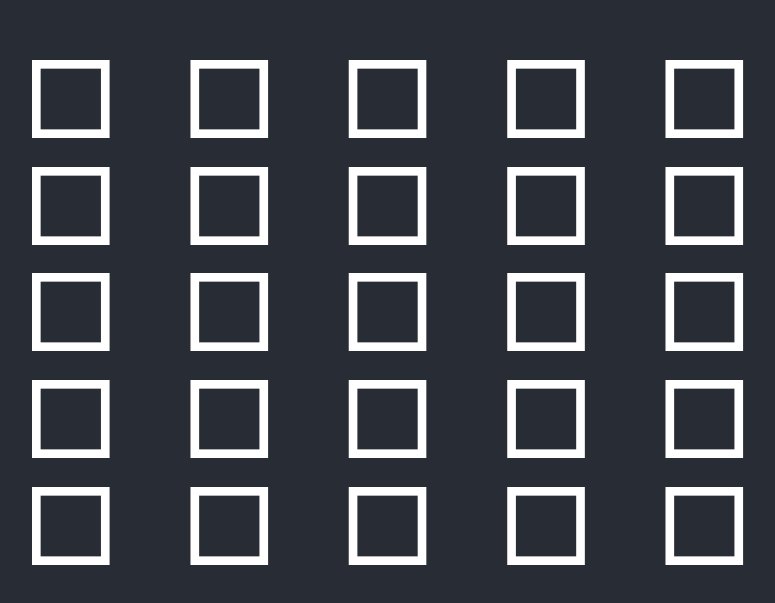
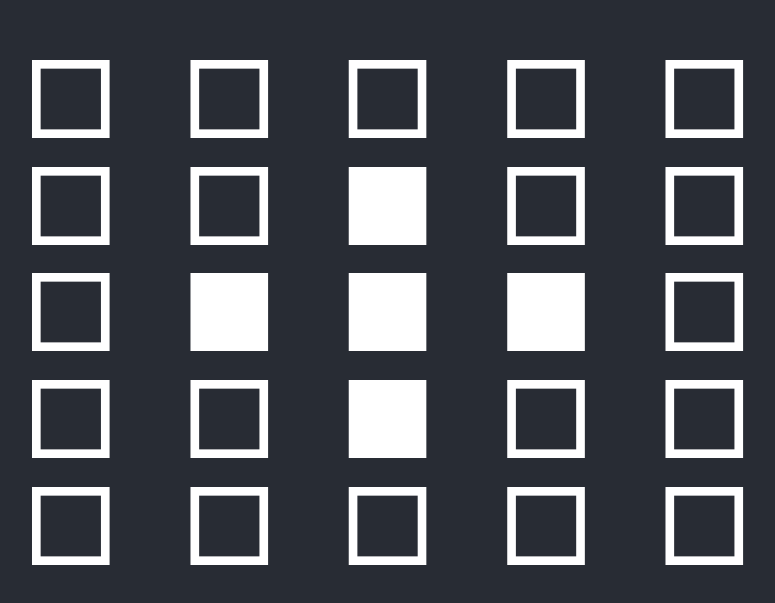
Before and after one commit to JDygard/curriculae-vitae, a React (Create React App) app: page / in a window 1280 px wide. Shown: the part 177-780 px from the top of the page, without its empty margins (242-1017 px from the left). Built offline with nearby package versions, Linux system fonts and the light colour scheme.

Commit message:
Grid System: Add block changing and level detection

```diff
--- a/src/App.js
+++ b/src/App.js
@@ -1,11 +1,41 @@
 import './App.css';
+import { useState } from 'react';
 
 import GridSystem from './components/GridSystem'
 
 const App = () => {
+  var days = {
+    "day0": [7, 11, 12, 13, 17],
+    "day1": [4, 8, 12, 16, 20],
+    "day2": [6, 8, 10, 11, 13, 14, 16, 18],
+    "day3": [5, 6, 7, 8, 9, 11, 12, 13, 15, 16, 17, 18, 19],
+    "day4": [1, 2, 3, 5, 6, 7, 8, 9, 15, 16, 17, 18, 19, 21, 22, 23],
+  };
+  const [currentLevel, setCurrentLevel] = useState(days["day0"]);
+
+  const dayCompleteHandler = () => {
+    console.log("hello")
+    var cookieValue
+    try {
+      cookieValue = document.cookie
+        .split('; ')
+        .find(row => row.startsWith('day='))
+        .split('=')[1];
+    } catch {
+      document.cookie = "day=0; SameSite=None; Secure";
+      cookieValue = 0;
+    }
+    setCurrentLevel(days[`day${cookieValue}`])
+  }
+  // Get the day cookie
+  // cookie += 1
+
+  // Levels are kept as modification instructions for the base gameboard
+
+  // Current level is stored in the state
   return (
     <div className="App-header">
-      <GridSystem squares="25" />
+      <GridSystem squares="25" currentLevel={currentLevel} dayCompleteHandler={dayCompleteHandler} />
     </div>
   );
 }
--- a/src/components/GridBlock.js
+++ b/src/components/GridBlock.js
@@ -5,15 +5,12 @@ const GridBlock = (props) => {
         props.onGridClick(props.id)
     }
 
-    let window = "□"
-    console.log(props)
-    if (props.on) {
-        window = "■"
-    }
+    let windowOff = "□";
+    let windowOn = "■";
 
     return (
         <li className={styles.gridblock} onClick={gridClickHandler} id={props.id} style={{width: props.width + '%', fontSize: props.width / 3 + "rem"}}>
-            {window}
+            {props.on ? windowOn : windowOff}
         </li>
     )
 }
--- a/src/components/GridSystem.js
+++ b/src/components/GridSystem.js
@@ -1,28 +1,73 @@
 import GridBlock from "./GridBlock";
 import { useState } from 'react';
-import styles from "./GridSystem.module.css"
+import styles from "./GridSystem.module.css";
 
 const GridSystem = props => {
     var init = [];
     for (let i = 0; i < props.squares; i++) {
-        let push = { id: `${i}`,on:false }
-        init.push(push)
-    }
+        if (props.currentLevel.includes(i)) {
+            let push = { id: `${i}`, on: true };
+            init.push(push);
+        } else {
+            let push = { id: `${i}`, on: false };
+            init.push(push);
+        };
+    };
 
     // Figure out how many columns and rows fit the amount of blocks
     var columns = Math.round(Math.sqrt(props.squares));
-    var excess = props.squares%columns;
+    var excess = props.squares % columns;
+
+    // Trim off any blocks that would break the symmetry
     if (excess !== 0) {
-        for (let i = 0;i < excess;i++){
-            init.pop()
-        }
-    }
-    const rows = columns / (props.squares - excess)
+        for (let i = 0; i < excess; i++) {
+            init.pop();
+        };
+    };
+    // const rows = columns / (props.squares - excess)
 
     // Set the width prop to display different amounts of blocks appropriately
     var width = 100 / columns;
 
-    const [gridSquares, setGridSquares] = useState(init)
+    const [gridSquares, setGridSquares] = useState(init);
+
+    const checkDayComplete = data => {
+        for (let i = 0; i < data.length; i++) {
+            if (data[i].on === true) {
+                props.dayCompleteHandler()
+                return
+            };
+        };
+    };
+
+    const adjustGridSquares = keys => {
+        // Collect the current state
+        const updatedBlocks = gridSquares;
+        let updateInstructions = [];
+
+        // Create a pack of instructions to be passed into the setGridSquares method
+        for (let i = 0; i < keys.length; i++) {
+            let instruction;
+            if (updatedBlocks[keys[i]].on) {
+                instruction = { id: keys[i], on: false }
+            } else {
+                instruction = { id: keys[i], on: true }
+            };
+            updateInstructions.push(instruction);
+        }
+
+        // Pass instructions into the state
+        setGridSquares(prevBlocks => {
+
+            const updateBlocks = [...prevBlocks];
+            for (let i = 0; i < updateInstructions.length; i++) {
+                updateBlocks[updateInstructions[i].id].on = updateInstructions[i].on;
+            };
+            return updateBlocks;
+        });
+
+        checkDayComplete(gridSquares)
+    };
 
     const onGridClickHandler = key => {
         // Test for adjacent squares
@@ -30,37 +75,25 @@ const GridSystem = props => {
         let keyInt = parseInt(key);
         let affectedBlocks = [keyInt];
         let right = keyInt + 1;
-        if (right%columns !== 0&&right<=init.length) {
-            affectedBlocks.push(right)
+        if (right % columns !== 0 && right <= init.length) {
+            affectedBlocks.push(right);
         };
-        let left = keyInt - 1
-        if ((left+1)%columns !== 0&&left>=0) {
-            affectedBlocks.push(left)
-        }
+        let left = keyInt - 1;
+        if ((left + 1) % columns !== 0 && left >= 0) {
+            affectedBlocks.push(left);
+        };
         // Test for vertical adjacency
-        let above = keyInt - columns
+        let above = keyInt - columns;
         if (above >= 0) {
-            affectedBlocks.push(above)
-        }
+            affectedBlocks.push(above);
+        };
         let below = keyInt + columns
         if (below < init.length) {
-            affectedBlocks.push(below)
-        }
-        adjustGridSquares(affectedBlocks)
+            affectedBlocks.push(below);
+        };
+        adjustGridSquares(affectedBlocks);
     }
 
-    const adjustGridSquares = keys => {
-        const updatedBlocks = gridSquares;
-        for (let i = 0;i<keys.length;i++) {
-            if (updatedBlocks[keys[i]].on) {
-                updatedBlocks[keys[i]].on = false;
-            } else {
-                updatedBlocks[keys[i]].on = true;
-            }
-        }
-        setGridSquares(updatedBlocks)
-        console.log(gridSquares)
-    }
 
     return (
         <ul className="">
@@ -71,7 +104,7 @@ const GridSystem = props => {
                     width={width}
                     on={item.on}
                     onGridClick={onGridClickHandler}
-                     />
+                />
             ))}
         </ul>
     );
```
